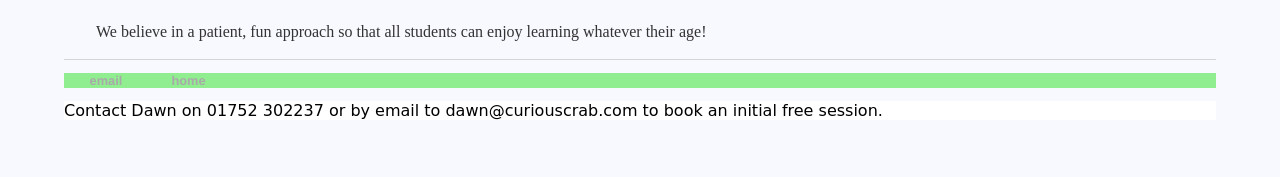
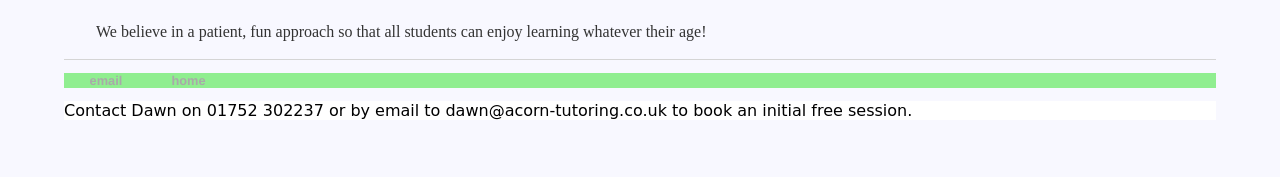
Before and after one commit to JohnPickerill/tutor, a Jekyll site: the page built from index.md, in a window 1280 px wide. Shown: the part 1022-1199 px from the top of the page. Built offline with Jekyll 4.4.1, drawn with Linux system fonts in a browser that asks for light colours.

Commit message:
morepages

```diff
--- a/_layouts/default.html
+++ b/_layouts/default.html
@@ -28,12 +28,12 @@
 			</div><!-- /.container -->
 			<footer>
 	    		<ul>
-	        		<li><a href="mailto:dawn@curiouscrab.com">email</a></li>
-	        		<li><a href="http://www.curiouscrab.com/tutor">home</a></li>
+	        		<li><a href="mailto:dawn@acorn-tutoring.co.uk">email</a></li>
+	        		<li><a href="http://www.acorn-tutoring.co.uk">home</a></li>
 				</ul>
 			</footer>
             <div class="contact">
-            Contact Dawn on 01752 302237 or by email to dawn@curiouscrab.com to book an initial free session.
+            Contact Dawn on 01752 302237 or by email to dawn@acorn-tutoring.co.uk to book an initial free session.
             </div>
 		</body>
 	</html>
```
Also changed, not shown: poetry.md (+2 -36 lines).
